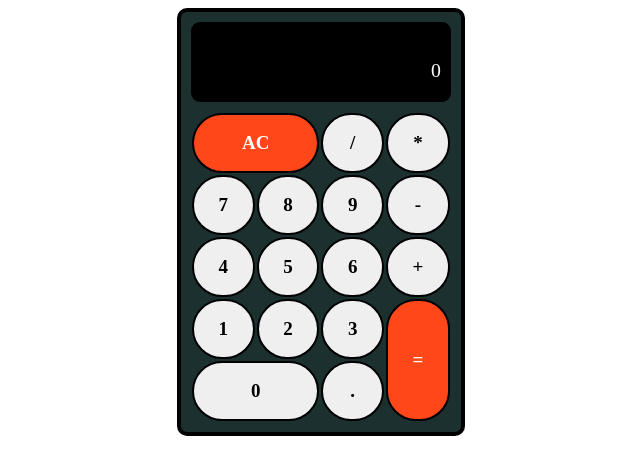
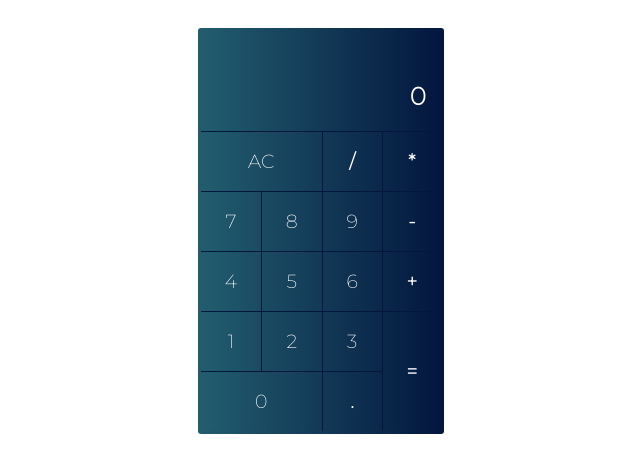
Before and after one commit to nprokopova/react-calculator, a Next.js app: page / in a window 1280 px wide. Shown: the top 474 px of the page, without its empty margins (319-959 px from the left). Built offline with nearby package versions, Linux system fonts and the light colour scheme.

Commit message:
Design changes

```diff
--- a/components/buttons.js
+++ b/components/buttons.js
@@ -1,5 +1,5 @@
 /* eslint-disable react/jsx-key */
-import styled from 'styled-components';
+import styled from "styled-components";
 const Buttons = (props) => {
   return (
     <ButtonWrapper>
@@ -7,7 +7,9 @@ const Buttons = (props) => {
         className="grid-item"
         id="equals"
         onClick={props.getSum}
-        style={{ gridArea: "equals", backgroundColor: '#ff471a',color: 'white'}}
+        style={{
+          gridArea: "equals", fontWeight: '900'
+        }}
       >
         =
       </Button>
@@ -17,7 +19,7 @@ const Buttons = (props) => {
           id={item.name}
           value={item.number}
           onClick={props.handleValue}
-          style={{ gridArea: item.name }}
+          style={{ gridArea: item.name, borderRight: '1px ridge #03163e' }}
         >
           {item.number}
         </Button>
@@ -26,7 +28,7 @@ const Buttons = (props) => {
         className="grid-item"
         id="add"
         onClick={props.handleAddition}
-        style={{ gridArea: "add" }}
+        style={{ gridArea: "add", fontWeight: '900'}}
       >
         +
       </Button>
@@ -34,7 +36,7 @@ const Buttons = (props) => {
         className="grid-item"
         id="subtract"
         onClick={props.handleSubtraction}
-        style={{ gridArea: "subtract" }}
+        style={{ gridArea: "subtract", fontWeight: '900' }}
       >
         -
       </Button>
@@ -42,7 +44,7 @@ const Buttons = (props) => {
         className="grid-item"
         id="multiply"
         onClick={props.handleMultiplication}
-        style={{ gridArea: "multiply" }}
+        style={{ gridArea: "multiply", fontWeight: '900'}}
       >
         *
       </Button>
@@ -50,7 +52,7 @@ const Buttons = (props) => {
         className="grid-item"
         id="divide"
         onClick={props.handleDivision}
-        style={{ gridArea: "divide" }}
+        style={{ gridArea: "divide", fontWeight: '900', borderRight: '1px ridge #03163e'}}
       >
         /
       </Button>
@@ -58,7 +60,7 @@ const Buttons = (props) => {
         className="grid-item"
         id="decimal"
         onClick={props.addDecimal}
-        style={{ gridArea: "decimal" }}
+        style={{ gridArea: "decimal", fontWeight: '900',borderRight: '1px ridge #03163e'  }}
       >
         .
       </Button>
@@ -66,7 +68,7 @@ const Buttons = (props) => {
         className="grid-item"
         id="clear"
         onClick={props.handleClear}
-        style={{ gridArea: "AC", backgroundColor: '#ff471a',color: 'white' }}
+        style={{ gridArea: "AC", borderRight: '1px ridge #03163e'}}
       >
         AC
       </Button>
@@ -76,7 +78,8 @@ const Buttons = (props) => {
 
 const ButtonWrapper = styled.div`
   display: grid;
-  height: 400px;
+  height: 300px;
+  background: linear-gradient(to left, #03163E 0%, #225D6F 100%);
   grid:
     "AC AC divide multiply"
     "seven eight nine subtract"
@@ -86,14 +89,18 @@ const ButtonWrapper = styled.div`
 `;
 
 const Button = styled.button`
-  font-family: 'Century';
-  font-weight: 600;
+  font-family: "Montserrat", sans-serif;
+  background: none;
+  font-weight: 500;
+  color: white;
   font-size: 19px;
-  border: 2px solid black;
-  border-radius: 30px;
-  margin: 1px;
-    &:active{
-        background-color: #ff471a;
-    }
-`
+  border: none;
+  border-top: 1px ridge #03163e;
+
+  border-radius: 0px;
+  &:active {
+    background-color: #133b53;
+  }
+
+`;
 export default Buttons;
--- a/components/calculator.js
+++ b/components/calculator.js
@@ -177,14 +177,16 @@ const Calculator = () => {
 };
 
 const Wrapper = styled.div`
+  background: linear-gradient(to left, #03163E 0%, #225D6F 100%);
+  margin-top: 20px;
   display: flex;
-  width: 260px;
+  width: 240px;
   height: 400px;
   flex-direction: column;
   justify-content: center;
-  padding: 10px;
-  background-color: #1d3030;
-  border: 4px solid black;
-  border-radius: 10px;
+  padding: 0px;
+  color: white;
+  padding: 3px;
+  border-radius: 3px;
 `;
 export default Calculator;
--- a/components/display.js
+++ b/components/display.js
@@ -13,29 +13,29 @@ const Display = (props) => {
 };
 
 const DisplayWrapper = styled.div`
-  font-family: 'Century';
-  background-color: black;
-  color: white;
+  background: linear-gradient(to left, #03163E 0%, #225D6F 100%);
+  color: inherit;
   display: flex;
   flex-direction: column;
   align-items: flex-end;
-  height: 70px;
-  padding-bottom: 10px;
-  border-radius: 9px;
-  margin-bottom: 10px;
+  height: 100px;
 `
 const DisplayAll = styled.p`
   height: 30px;
-  margin: 10px;
+  margin: 15px;
+  margin-bottom: 0px;
+  text-align: right;
   word-break: break-all;
-  font-size: ${props=>(15-(props.displayAll.length/8))/16}rem;
+  font-size: ${props=>(16-(props.displayAll.length/15))/16}rem;
   padding: 0px;
-  color: white;
 `
 const DisplayCurrent = styled.p`
-  margin: 10px;
+  margin: 15px;
+  font-weight: 600;
+  margin-top: 5px;
   word-break: break-all;
-  font-size:  ${props=>(20-(props.display.length/5))/16}rem;
+  text-align: right;
+  font-size:  ${props=>(25-(props.display.length/3))/16}rem;
   padding: 0px;
 `
 export default Display;
--- a/pages/_app.js
+++ b/pages/_app.js
@@ -1,6 +1,20 @@
+import { createGlobalStyle } from "styled-components";
+import Head from "next/head";
 
+const GlobalStyles = createGlobalStyle`
+  body {
+    font-family:'Montserrat', sans-serif;
+    display: flex;
+    justify-content: center;
+  }
+`;
 function MyApp({ Component, pageProps }) {
-  return <Component {...pageProps} />
+  return (
+    <>
+      <GlobalStyles />
+      <Component {...pageProps} />
+    </>
+  );
 }
 
-export default MyApp
+export default MyApp;
--- /dev/null
+++ b/pages/_document.js
@@ -0,0 +1,22 @@
+import Document, { Html, Head, Main, NextScript } from "next/document";
+
+export default class MyDocument extends Document {
+  render() {
+    return (
+      <Html>
+        <Head>
+          <link rel="preconnect" href="https://fonts.googleapis.com" />
+          <link rel="preconnect" href="https://fonts.gstatic.com" crossOrigin />
+          <link
+            href="https://fonts.googleapis.com/css2?family=Montserrat:wght@200&display=swap"
+            rel="stylesheet"
+          />
+        </Head>
+        <body>
+          <Main />
+          <NextScript />
+        </body>
+      </Html>
+    );
+  }
+}
--- a/pages/index.js
+++ b/pages/index.js
@@ -1,17 +1,8 @@
 import App from "../components/app";
-import { createGlobalStyle } from "styled-components";
 
-const GlobalStyles = createGlobalStyle`
-  body {
-    display: flex;
-    justify-content: center;
-  }
-`;
+
 export default function Home() {
   return (
-    <>
-      <GlobalStyles />
       <App />
-    </>
   );
 }
```
